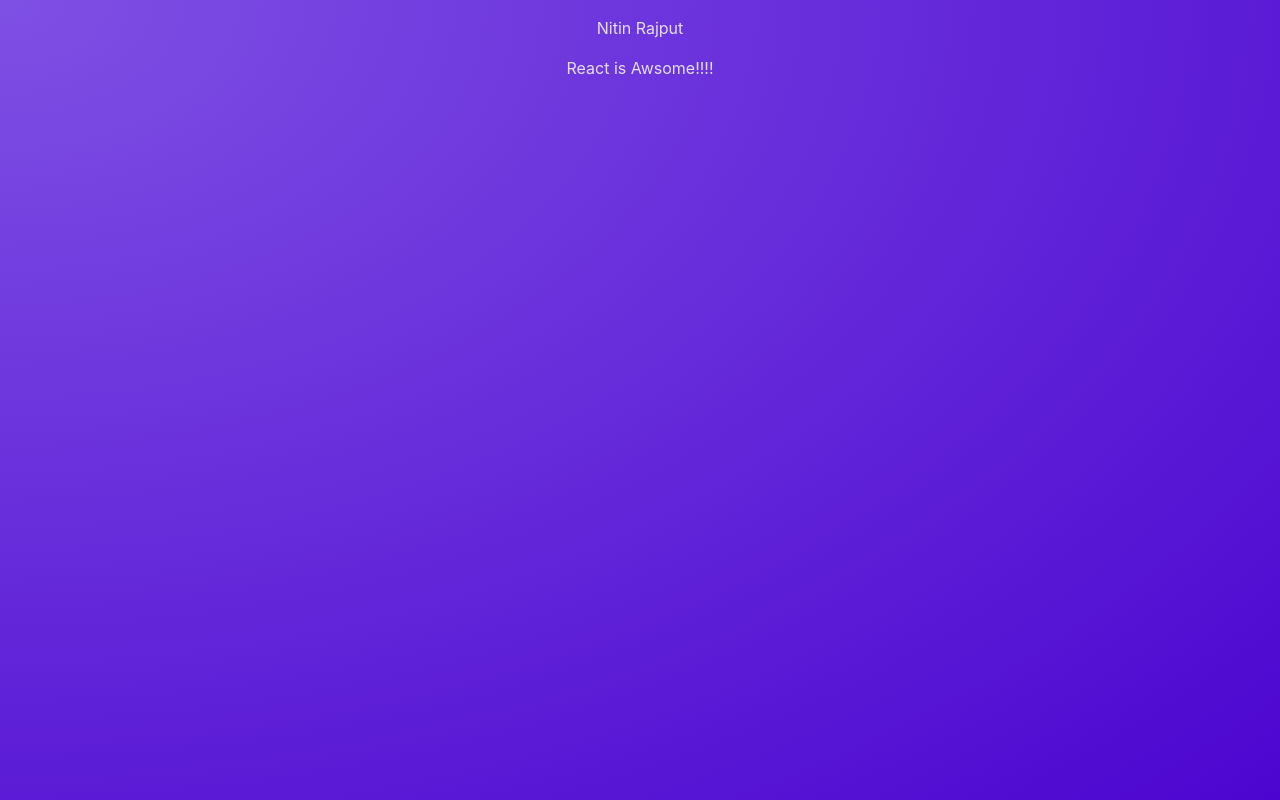
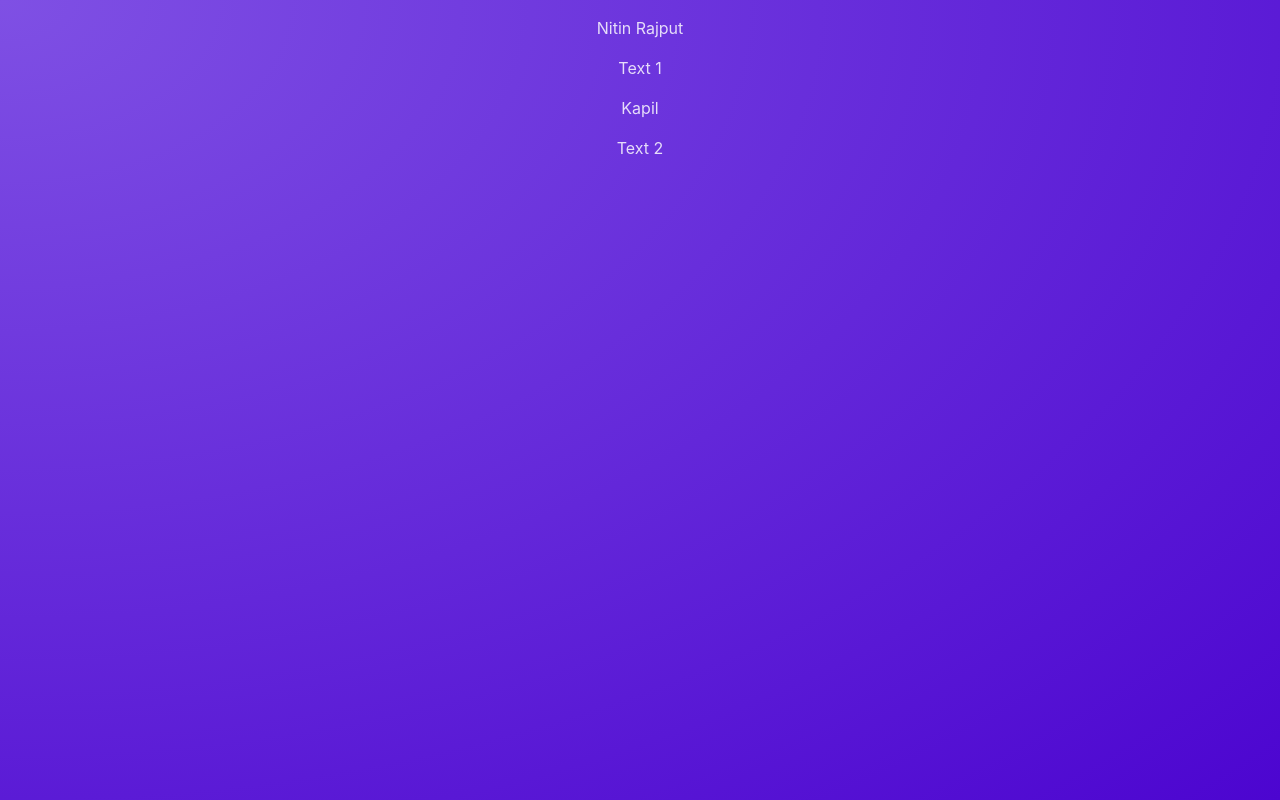
Before and after one commit to NitinRajput98/NextJS-Learning, a React (Vite) app in the folder 02-React-Refresher/starting-project/: page / in a window 1280 px wide. Built offline with nearby package versions, Linux system fonts and the light colour scheme.

Commit message:
Passing data to components using props

```diff
--- a/02-React-Refresher/starting-project/src/App.jsx
+++ b/02-React-Refresher/starting-project/src/App.jsx
@@ -1,7 +1,12 @@
 import Post from "./components/Post";
 
 function App() {
-  return <Post />;
+  return (
+    <main>
+      <Post displayName="Nitin Rajput" text="Text 1" />
+      <Post displayName="Kapil" text="Text 2" />
+    </main>
+  );
 }
 
 export default App;
--- a/02-React-Refresher/starting-project/src/components/Post.jsx
+++ b/02-React-Refresher/starting-project/src/components/Post.jsx
@@ -1,8 +1,8 @@
-function Post() {
+function Post({ displayName, text }) {
   return (
     <div>
-      <p>Nitin Rajput</p>
-      <p>React is Awsome!!!!</p>
+      <p>{displayName}</p>
+      <p>{text}</p>
     </div>
   );
 }
```
